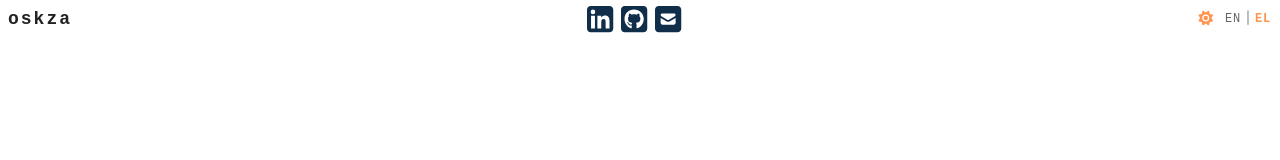
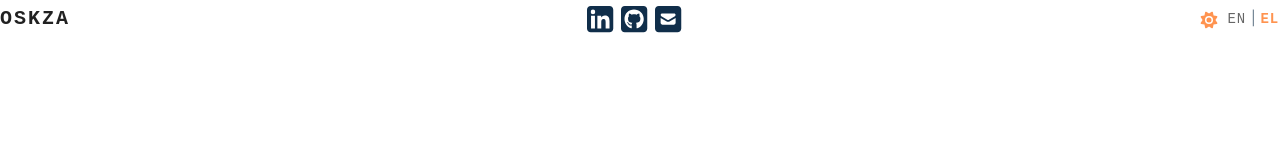
Before and after one commit to oskza/oskza-web, a Vue app: page / in a window 1280 px wide. Shown: the top 160 px of the page. Built offline with nearby package versions, Linux system fonts and the light colour scheme; a web font is replaced by a local one.

Commit message:
refactor: changed the topbar styling

```diff
--- a/src/components/layout/AppSettings.vue
+++ b/src/components/layout/AppSettings.vue
@@ -13,7 +13,6 @@ import LocaleSelector from '../ui/LocaleSelector.vue'
 <style scoped>
 .settings {
   display: flex;
-  align-items: center;
   gap: var(--spacing-xs);
   color: var(--muted-text-color);
 }
--- a/src/components/layout/AppTopbar.vue
+++ b/src/components/layout/AppTopbar.vue
@@ -16,8 +16,7 @@ import AppSettings from './AppSettings.vue'
 .topbar {
   display: flex;
   justify-content: space-between;
-  align-items: center;
-  padding: var(--spacing-2xs) var(--spacing-xs);
+  padding-block: var(--spacing-2xs);
   color: var(--primary-color);
 }
 </style>
--- a/src/components/ui/AppLogo.vue
+++ b/src/components/ui/AppLogo.vue
@@ -1,6 +1,6 @@
 <template>
 <div class="logo">
-  <InternalLink routeName="home">oskza</InternalLink>
+  <InternalLink routeName="home">OSKZA</InternalLink>
 </div>
 </template>
 
@@ -11,7 +11,7 @@ import InternalLink from './InternalLink.vue'
 <style scoped>
 .logo {
   font-family: var(--font-stack-mono);
-  font-size: var(--font-lg);
+  font-size: var(--font-xl);
   font-weight: 600;
   letter-spacing: .125rem;
   color: var(--text-color);
--- a/src/components/ui/LocaleSelector.vue
+++ b/src/components/ui/LocaleSelector.vue
@@ -25,7 +25,8 @@ const changeLang = lang => locale.value = lang
 <style scoped>
 .locale-selector {
   display: flex;
-  font-size: var(--font-xs);
+  align-items: center;
+  font-size: var(--font-sm);
 }
 
 li:not(:last-child)::after {
--- a/src/components/ui/ThemeSwitcher.vue
+++ b/src/components/ui/ThemeSwitcher.vue
@@ -1,6 +1,6 @@
 <template>
 <AppBtn class="theme-switcher" color="plain" :onClick="toggleTheme">
-  <font-awesome-icon :icon="isDark ? 'fas fa-moon' : 'fas fa-sun'" />
+  <font-awesome-icon class="icon" :icon="isDark ? 'fas fa-moon' : 'fas fa-sun'" />
 </AppBtn>
 </template>
 
@@ -34,8 +34,7 @@ onMounted(() => {
 
 <style scoped>
 .theme-switcher {
-  display: inline-block;
-  font-size: var(--font-sm);
+  font-size: var(--font-md);
   color: var(--accent-color);
   transition: transform 0.2s ease;
 }
```
